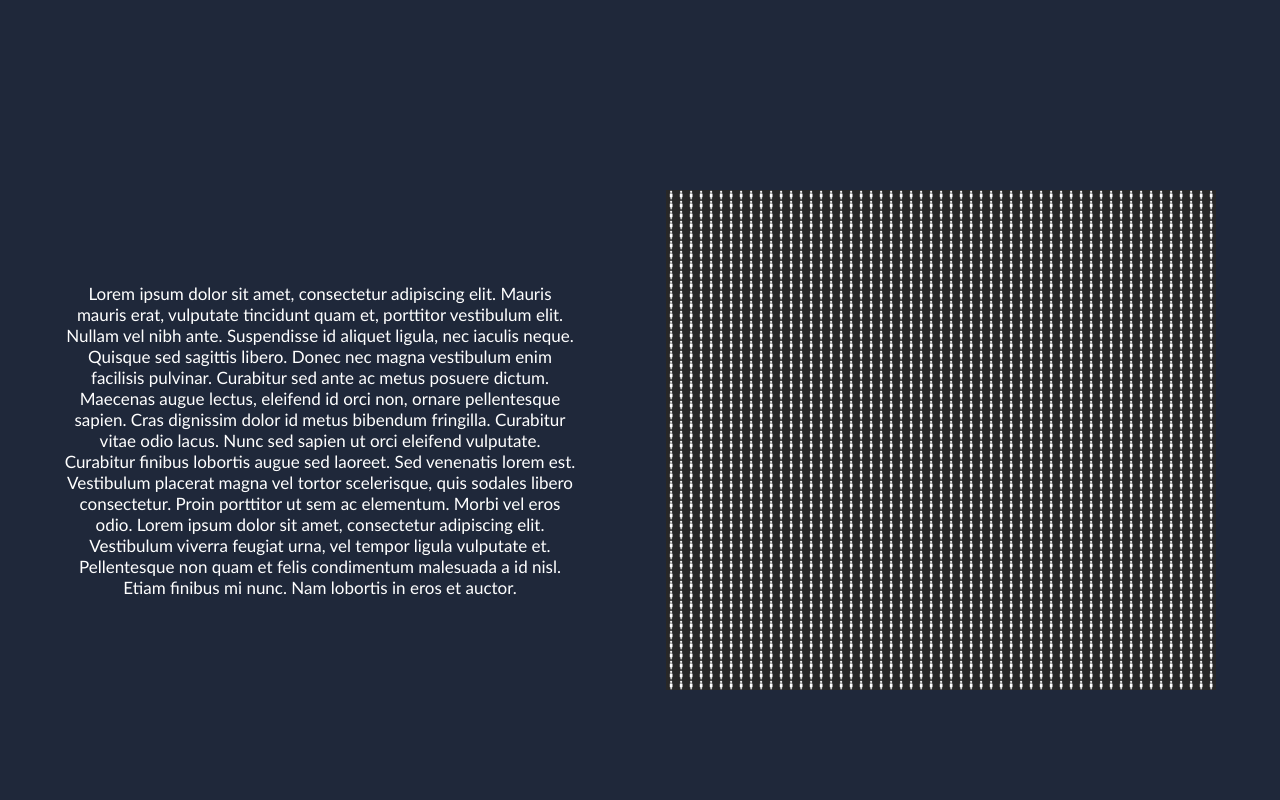
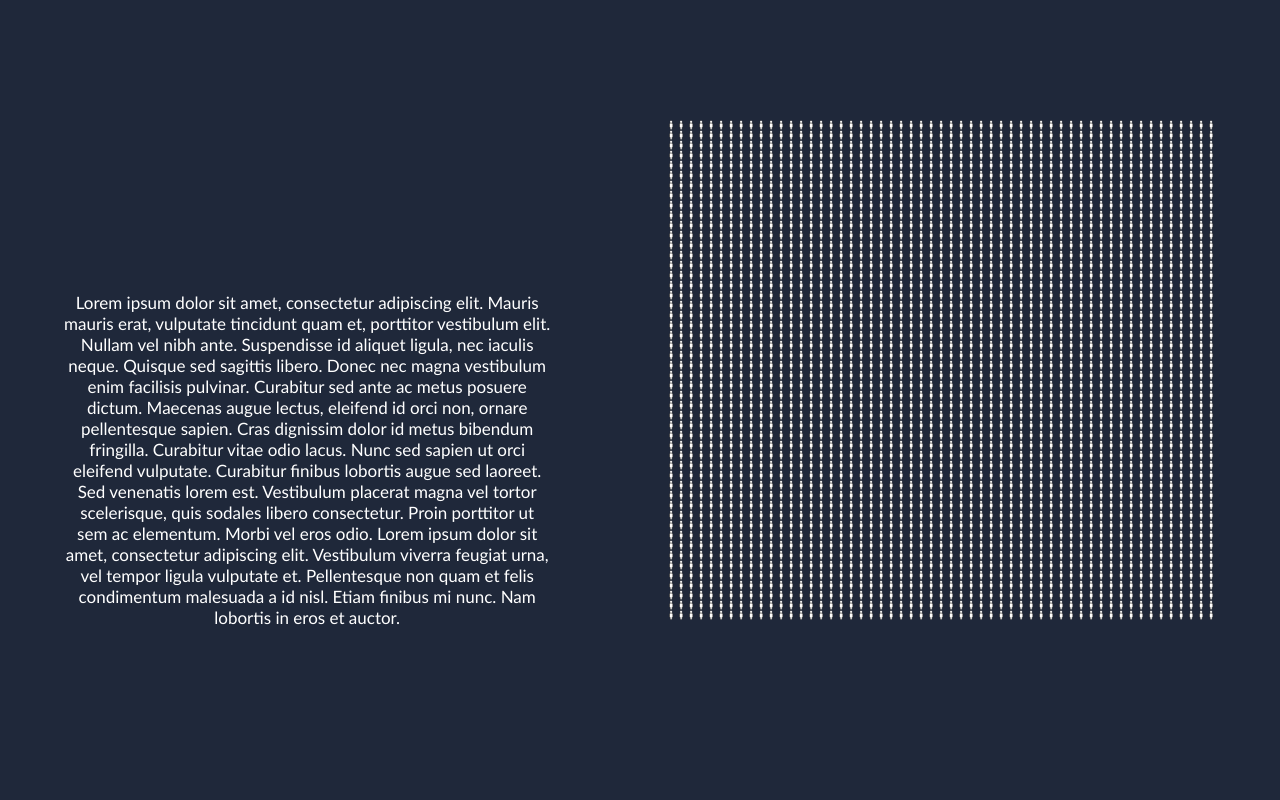
Before and after one commit to baroodya/junior-IW, a React (Create React App) app: page / in a window 1280 px wide. Shown: the part 760-1560 px from the top of the page. Built offline with nearby package versions, Linux system fonts and the light colour scheme.

Commit message:
finish 0-1-2 transitions

```diff
--- a/src/App.css
+++ b/src/App.css
@@ -6,7 +6,7 @@
 }
 
 .App-header {
-  min-height: 100vh;
+  height: 100vh;
   display: flex;
   flex-direction: column;
   align-items: center;
@@ -25,6 +25,8 @@
   border: solid white;
   border-width: 0 10px 10px 0;
   border-radius: 5px;
+  position: fixed;
+  bottom: 10vh;
   display: flex;
   flex-direction: column;
   align-items: center;
@@ -50,8 +52,12 @@
 .Tutorial-section {
   display: flex;
   flex-direction: row;
-  align-content: center;
-  justify-content: center;
+  align-content: start;
+  justify-content: start;
+  padding-left: 5vw;
+  height: 100vh;
+  margin-top: -70vh;
+  margin-bottom: 70vh;
 }
 
 .Tutorial-text {
@@ -61,36 +67,28 @@
   justify-content: center;
 }
 
-.Tutorial-visual {
-  width: 60%;
-  position: fixed;
-}
-
 .Cell {
   display: flex;
-  width: 10px;
-  height: 10px;
-  cursor: pointer;
+  width: 1.25vh;
+  height: 1.25vh;
+  transition: background-color 1s ease;
 }
 
 .Row {
   display: flex;
   flex-direction: row;
-  transition: transform 1s;
+  transition: transform 0.01s;
+  margin-right: 5vw;
 }
 
 .Grid {
-  width: 50%;
+  position: -webkit-sticky; /* Safari */
+  position: sticky;
+  top: 18.75vh; /* top = 1/2 * (100 - (numRows * cellHeight)) */
+  width: 100%;
+  height: 0%;
   display: flex;
   flex-direction: column;
-  align-items: end;
+  align-items: flex-end;
+  margin-top: 10vh;
 }
-
-@keyframes App-logo-spin {
-  from {
-    transform: rotate(0deg);
-  }
-  to {
-    transform: rotate(360deg);
-  }
-}
--- a/src/App.js
+++ b/src/App.js
@@ -3,11 +3,51 @@ import {Grid, Row, Cell} from './grid.js';
 import personIcon from './person-icon.png';
 import {useSpring, animated} from 'react-spring';
 
+let TRANSLUCENT_RED = "rgba(255, 0, 0, 0.2)";
+let TRANSLUCENT_GREEN = "rgba(0, 255, 0, 0.2)";
+let WINDOW_HEIGHT_PIXELS = window.innerHeight;
+let NUM_INFECTED_ROWS = 25;
+
 function App() {
+  function onPageScroll() {
+    let scrollHeight = document.documentElement.scrollTop;
+
+
+    let slide1Sep = (scrollHeight - WINDOW_HEIGHT_PIXELS) / 16;
+    let slide1Opacity = (scrollHeight / WINDOW_HEIGHT_PIXELS - 1) / 4;
+
+    switch (true) {
+      // Slide 0
+      case (scrollHeight < WINDOW_HEIGHT_PIXELS): {
+        let grid = document.getElementById("tutorial-visual");
+        for (const row of grid.childNodes) {
+          row.style.transform = 'translateY(0px)';
+          row.style.background = 'rgba(0,255,0,0)';
+        }
+        break;
+      }
+
+      // Slide 1
+      case (scrollHeight <= 2 * WINDOW_HEIGHT_PIXELS): {
+        let grid = document.getElementById("tutorial-visual");
+        for (const row of grid.childNodes) {
+          let index = row.getAttribute("index");
+          if (index >= NUM_INFECTED_ROWS) {
+            row.style.transform = 'translateY('+slide1Sep+'px)';
+            row.style.background = 'rgba(255,0,0,'+slide1Opacity+')';
+          }
+          else {
+            row.style.transform = 'translateY('+(-slide1Sep)+'px)';
+            row.style.background = 'rgba(0,255,0,'+slide1Opacity+')';
+          }
+        }
+        break;
+      }
+    }
+  }
   function onArrowClick() {
-    let tutBody = document.getElementById("Tutorial-body");
-
-    tutBody.scrollIntoView({behavior: 'smooth'});
+    let slideNum = Math.ceil(0.001 + document.documentElement.scrollTop / WINDOW_HEIGHT_PIXELS);
+    window.scroll({top: (slideNum) * WINDOW_HEIGHT_PIXELS, behavior: 'smooth'});
   }
 
   function moveRows(numRows, dist, end) {
@@ -15,14 +55,27 @@ function App() {
     let grid = document.getElementById("tutorial-visual");
     for (const row of grid.childNodes) {
       let index = row.getAttribute("index");
-      document.addEventListener('click', function(ev){
       if (!end && index < numRows) {
         row.style.transform = 'translateY('+dist+'px)';
       }
       if (end && index >= grid.childElementCount - numRows) {
         row.style.transform = 'translateY('+dist+'px)';
       }
-    },false);
+    }
+  }
+
+  function changeColors(numRows, color, end) {
+    // const props = useSpring({ to: { opacity: 1 }, from: { opacity: 0 } });
+    let grid = document.getElementById("tutorial-visual");
+    for (const row of grid.childNodes) {
+      let index = row.getAttribute("index");
+      console.log(row.style.background);
+      if (!end && index < numRows) {
+        row.style.background = color;
+      }
+      if (end && index >= grid.childElementCount - numRows) {
+        row.style.background = color;
+      }
     }
   }
 
@@ -31,7 +84,7 @@ function App() {
       let cells = [];
       for (let i = 0; i < 55; i++) {
         let el = (
-          <Cell key={i} index={i} onClick={() => {moveRows(25, 50, true); moveRows(25, -50, false)}}>
+          <Cell key={i} index={i}>
             <img src={personIcon} alt="icon representing a person"/>
           </Cell>
         );
@@ -46,7 +99,11 @@ function App() {
     }
     return rows;
   }
+
+  /*****************************************************************************************/
+
   let rows = makeRows();
+  window.onscroll = onPageScroll;
 
   return (
     <div className="App">
@@ -59,12 +116,28 @@ function App() {
           onClick={onArrowClick}/>
       </header>
       <div id="Tutorial-body" className="Tutorial-body">
-        <div className="Tutorial-section">
-          <div className="Tutorial-text">
-          Lorem ipsum dolor sit amet, consectetur adipiscing elit. Mauris mauris erat, vulputate tincidunt quam et, porttitor vestibulum elit. Nullam vel nibh ante. Suspendisse id aliquet ligula, nec iaculis neque. Quisque sed sagittis libero. Donec nec magna vestibulum enim facilisis pulvinar. Curabitur sed ante ac metus posuere dictum. Maecenas augue lectus, eleifend id orci non, ornare pellentesque sapien. Cras dignissim dolor id metus bibendum fringilla. Curabitur vitae odio lacus. Nunc sed sapien ut orci eleifend vulputate. Curabitur finibus lobortis augue sed laoreet. Sed venenatis lorem est. Vestibulum placerat magna vel tortor scelerisque, quis sodales libero consectetur. Proin porttitor ut sem ac elementum. Morbi vel eros odio. Lorem ipsum dolor sit amet, consectetur adipiscing elit. Vestibulum viverra feugiat urna, vel tempor ligula vulputate et. Pellentesque non quam et felis condimentum malesuada a id nisl. Etiam finibus mi nunc. Nam lobortis in eros et auctor.          </div>
         <Grid id="tutorial-visual" className="tutorial-visual">
               {rows}
         </Grid>
+        <div className="Tutorial-section">
+          <div className="Tutorial-text">
+            Lorem ipsum dolor sit amet, consectetur adipiscing elit. Mauris mauris erat, vulputate tincidunt quam et, porttitor vestibulum elit. Nullam vel nibh ante. Suspendisse id aliquet ligula, nec iaculis neque. Quisque sed sagittis libero. Donec nec magna vestibulum enim facilisis pulvinar. Curabitur sed ante ac metus posuere dictum. Maecenas augue lectus, eleifend id orci non, ornare pellentesque sapien. Cras dignissim dolor id metus bibendum fringilla. Curabitur vitae odio lacus. Nunc sed sapien ut orci eleifend vulputate. Curabitur finibus lobortis augue sed laoreet. Sed venenatis lorem est. Vestibulum placerat magna vel tortor scelerisque, quis sodales libero consectetur. Proin porttitor ut sem ac elementum. Morbi vel eros odio. Lorem ipsum dolor sit amet, consectetur adipiscing elit. Vestibulum viverra feugiat urna, vel tempor ligula vulputate et. Pellentesque non quam et felis condimentum malesuada a id nisl. Etiam finibus mi nunc. Nam lobortis in eros et auctor.
+          </div>
+        </div>
+        <div className="Tutorial-section">
+          <div className="Tutorial-text">
+            Lorem ipsum dolor sit amet, consectetur adipiscing elit. Mauris mauris erat, vulputate tincidunt quam et, porttitor vestibulum elit. Nullam vel nibh ante. Suspendisse id aliquet ligula, nec iaculis neque. Quisque sed sagittis libero. Donec nec magna vestibulum enim facilisis pulvinar. Curabitur sed ante ac metus posuere dictum. Maecenas augue lectus, eleifend id orci non, ornare pellentesque sapien. Cras dignissim dolor id metus bibendum fringilla. Curabitur vitae odio lacus. Nunc sed sapien ut orci eleifend vulputate. Curabitur finibus lobortis augue sed laoreet. Sed venenatis lorem est. Vestibulum placerat magna vel tortor scelerisque, quis sodales libero consectetur. Proin porttitor ut sem ac elementum. Morbi vel eros odio. Lorem ipsum dolor sit amet, consectetur adipiscing elit. Vestibulum viverra feugiat urna, vel tempor ligula vulputate et. Pellentesque non quam et felis condimentum malesuada a id nisl. Etiam finibus mi nunc. Nam lobortis in eros et auctor.
+          </div>
+        </div>
+        <div className="Tutorial-section">
+          <div className="Tutorial-text">
+            Lorem ipsum dolor sit amet, consectetur adipiscing elit. Mauris mauris erat, vulputate tincidunt quam et, porttitor vestibulum elit. Nullam vel nibh ante. Suspendisse id aliquet ligula, nec iaculis neque. Quisque sed sagittis libero. Donec nec magna vestibulum enim facilisis pulvinar. Curabitur sed ante ac metus posuere dictum. Maecenas augue lectus, eleifend id orci non, ornare pellentesque sapien. Cras dignissim dolor id metus bibendum fringilla. Curabitur vitae odio lacus. Nunc sed sapien ut orci eleifend vulputate. Curabitur finibus lobortis augue sed laoreet. Sed venenatis lorem est. Vestibulum placerat magna vel tortor scelerisque, quis sodales libero consectetur. Proin porttitor ut sem ac elementum. Morbi vel eros odio. Lorem ipsum dolor sit amet, consectetur adipiscing elit. Vestibulum viverra feugiat urna, vel tempor ligula vulputate et. Pellentesque non quam et felis condimentum malesuada a id nisl. Etiam finibus mi nunc. Nam lobortis in eros et auctor.
+          </div>
+        </div>
+        <div className="Tutorial-section">
+          <div className="Tutorial-text">
+            Lorem ipsum dolor sit amet, consectetur adipiscing elit. Mauris mauris erat, vulputate tincidunt quam et, porttitor vestibulum elit. Nullam vel nibh ante. Suspendisse id aliquet ligula, nec iaculis neque. Quisque sed sagittis libero. Donec nec magna vestibulum enim facilisis pulvinar. Curabitur sed ante ac metus posuere dictum. Maecenas augue lectus, eleifend id orci non, ornare pellentesque sapien. Cras dignissim dolor id metus bibendum fringilla. Curabitur vitae odio lacus. Nunc sed sapien ut orci eleifend vulputate. Curabitur finibus lobortis augue sed laoreet. Sed venenatis lorem est. Vestibulum placerat magna vel tortor scelerisque, quis sodales libero consectetur. Proin porttitor ut sem ac elementum. Morbi vel eros odio. Lorem ipsum dolor sit amet, consectetur adipiscing elit. Vestibulum viverra feugiat urna, vel tempor ligula vulputate et. Pellentesque non quam et felis condimentum malesuada a id nisl. Etiam finibus mi nunc. Nam lobortis in eros et auctor.
+          </div>
         </div>
      </div>
     </div>
--- a/src/grid.js
+++ b/src/grid.js
@@ -28,7 +28,7 @@ const Cell = (props) => {
          children={props.children}
          onClick={props.onClick}
       />
-   )
+   );
 }
 
-export {Grid, Row, Cell}
+export {Grid, Row, Cell};
```
Also changed, not shown: src/person-icon.png. Lines whose indentation alone changed are shown as unchanged.
